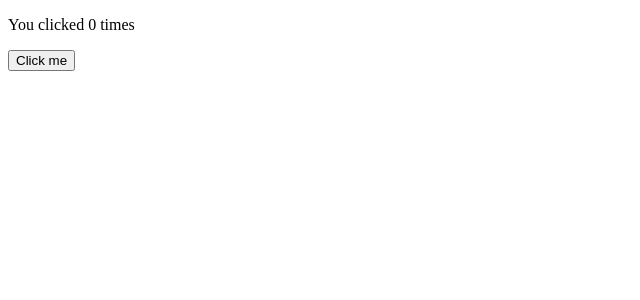
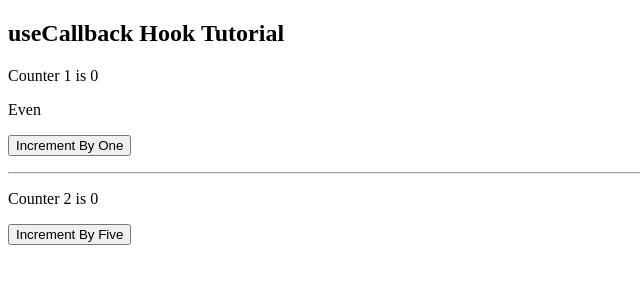
Before and after one commit to shahajalalweb/JS-React-learn, a React (Create React App) app: page / in a window 1280 px wide. Shown: the top 300 px of the page, without its empty margins (0-640 px from the left). Built offline with nearby package versions, Linux system fonts and the light colour scheme.

Commit message:
callbackHook

```diff
--- a/src/App.js
+++ b/src/App.js
@@ -1,15 +1,38 @@
-import React, { useState } from 'react';
+import React, { useCallback, useMemo, useState } from 'react';
+import Button from './hooks/Button';
+import ShowCount from './hooks/Showcount';
+import Title from './hooks/Title';
+
 
 function App() {
-  const [count, setCount] = useState(0);
-  return (
-    <div>
-      <p>You clicked {count} times</p>
-      <button onClick={() = setCount(count + 1)}>
-        Click me
-      </button>
+  const [count1, setCount1] = useState(0);
+  const [count2, setCount2] = useState(0);
+
+  const incrementByOne = useCallback(() => {
+    setCount1((prevCount) => prevCount + 1);
+  }, []);
+
+  const incrementByFive = useCallback(() =>{
+    setCount2((prevCount) => prevCount + 5);
+  },[]);
+
+  const isEvenOrOdd = useMemo(() => {
+    let i = 0;
+    while (i < 100000000) i += 1;
+    return count1 % 2 === 0;
+  }, [count1]);
+
+  return(
+    <div className="app">
+      <Title />
+      <ShowCount count={count1} title="Counter 1" />
+      <span>{isEvenOrOdd ? 'Even' : 'Odd'}</span>
+      <Button handleClick={incrementByOne}>Increment By One</Button>
+      <hr/>
+      <ShowCount count={count2} title="Counter 2" />
+      <Button handleClick={incrementByFive}>Increment By Five</Button>
     </div>
-  );
+  )
 }
 
 export default App;
--- /dev/null
+++ b/src/hooks/Button.js
@@ -0,0 +1,13 @@
+import React from 'react';
+
+function Button({handleClick, children}) {
+    return (
+        <p>
+            <button type="button" onClick={handleClick}>
+                {children}
+            </button>
+        </p>
+    );
+}
+
+export default React.memo(Button);
--- /dev/null
+++ b/src/hooks/Showcount.js
@@ -0,0 +1,11 @@
+import React from "react";
+
+function ShowCount({count , title}) {
+    return(
+        <p>
+            {title} is {count}
+        </p>
+    );
+}
+
+export default React.memo(ShowCount);
--- /dev/null
+++ b/src/hooks/Title.js
@@ -0,0 +1,7 @@
+import React from "react";
+
+function Title() {
+    return <h2>useCallback Hook Tutorial</h2>
+}
+
+export default React.memo(Title);
--- a/src/index.js
+++ b/src/index.js
@@ -1,20 +1,12 @@
-import React, { useState } from 'react';
-import ReactDOM from 'react-dom';
+import React from "react";
+import ReactDOM from "react-dom";
+import App from './App';
 
-function Example() {
-  // Declare a new state variable, which we'll call "count"
-  const [count, setCount] = useState(0);
 
-  return (
-    <div>
-      <p>You clicked {count} times</p>
-      <button onClick={() => setCount(count + 1)}>
-        Click me
-      </button>
-    </div>
-  );
-}
-ReactDOM.render (
-  <Example />,
+
+ReactDOM.render(
+  <React.StrictMode>
+    <App />
+  </React.StrictMode>,
   document.getElementById('root')
 );
```
